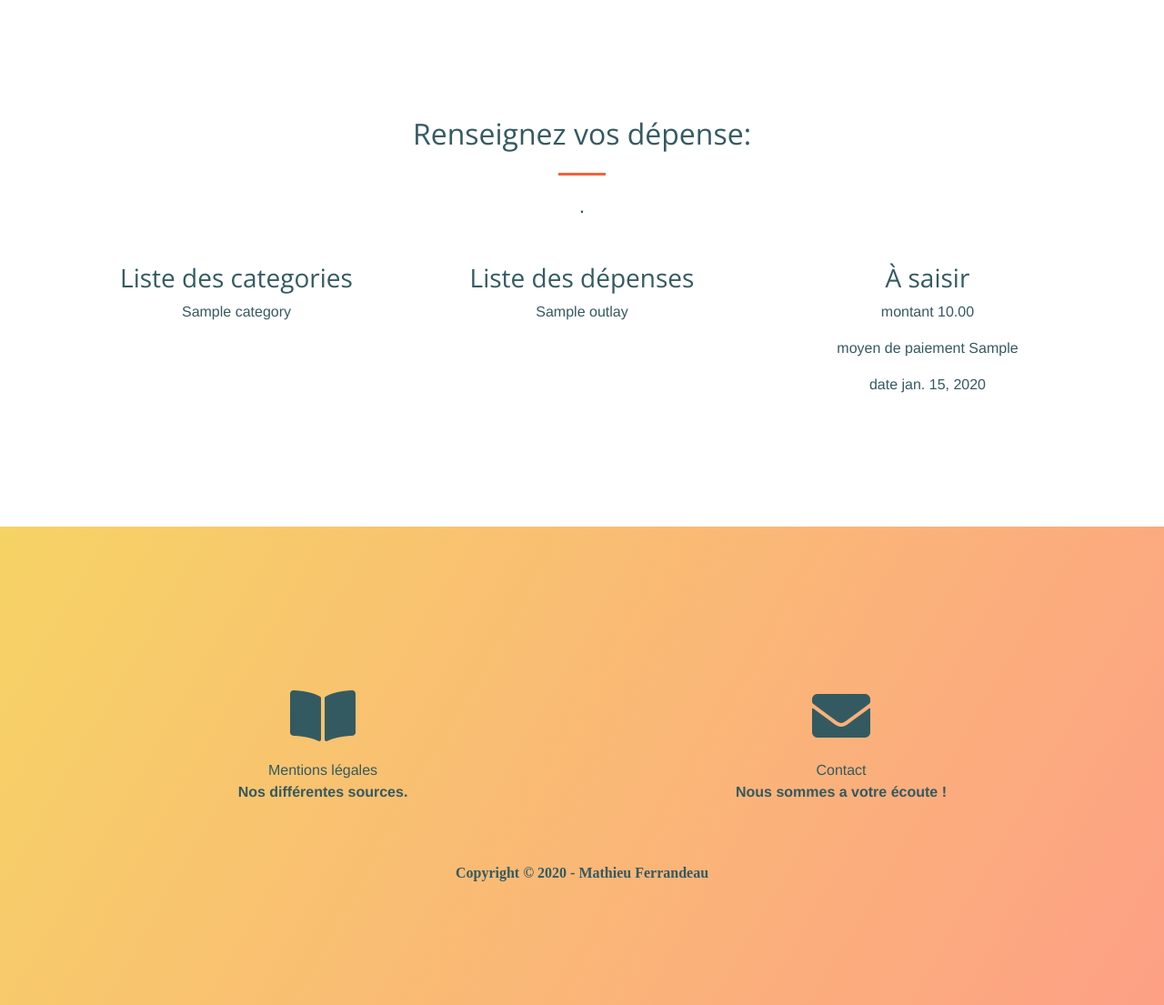
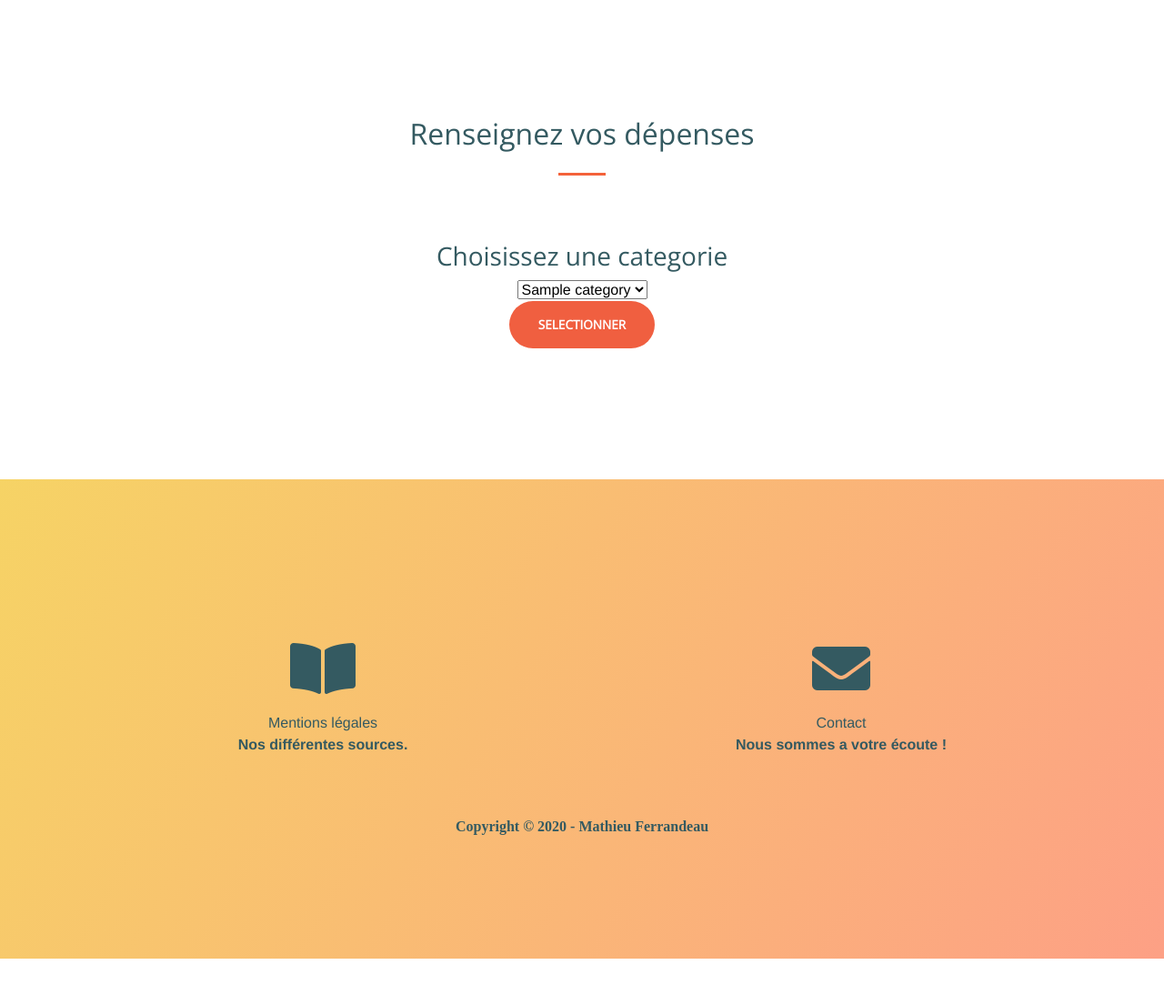
Before and after one commit to MathieuFerrandeau/Project13, a Django app: page /record-outlay/ in a window 1280 px wide. Shown: the part 300-1405 px from the top of the page at 91% size. After the commit the page ends 1354 px from the top, so only its background shows below. Run offline with Django 3.2, Linux system fonts and the light colour scheme; a user stored in the database is signed in; tables that the repository leaves empty hold one stand-in row (values such as "Sample post"); some libraries are stand-ins or nearby versions; some web fonts are replaced.

Commit message:
always on record_outlay

```diff
--- a/oc13/core/templates/core/base.html
+++ b/oc13/core/templates/core/base.html
@@ -49,7 +49,7 @@
             <a href="{% url 'spent:bills' %}"> <i class="fas fa-file-invoice-dollar fa-2x" data-toggle="tooltip" title="Mes factures"></i></a>
           </li>
           <li class="nav-item icon">
-            <a href="{% url 'spent:record_expenses' %}"> <i class="fas fa-plus fa-2x" data-toggle="tooltip" title="Dépenses à saisir"></i></a>
+            <a href="{% url 'spent:record_outlay' %}"> <i class="fas fa-plus fa-2x" data-toggle="tooltip" title="Dépenses à saisir"></i></a>
           </li>
           <li class="nav-item icon">
              <a href="{% url 'registration:account' %}"> <i class="fas fa-user-edit fa-2x" data-toggle="tooltip" title="Mon Profile" ></i></a>
--- a/oc13/spent/templates/spent/record_outlay.html
+++ b/oc13/spent/templates/spent/record_outlay.html
@@ -6,40 +6,120 @@
       <div class="container">
         <div class="row">
           <div class="col-lg-12 text-center">
-            <h2 class="section-heading">Renseignez vos dépense:</h2>
+            <h2 class="section-heading">Renseignez vos dépenses</h2>
             <hr class="divider my-4">
-            <p class="text-muted mb-0"><strong>.</strong></p>
           </div>
         </div>
       </div>
       <div class="container">
         <div class="row">
+            {% if outlay %}
+          <div class="col-lg-6 col-md-9 text-center">
+              <div class="service-box mt-5 mx-auto">
+              <h3>Choisissez une categorie</h3>
+              <form id="cat_form"  action="{% url 'spent:record_outlay' %}" method="get" accept-charset="utf-8">
+                <select id="cat_id" name="cat_list">
+		        {% for all_categories in categories %}
+                  <option value="{{all_categories.id}}">{{all_categories.name}}</option>
+		        {% endfor %}
+                  </select>
+                  <button class="btn btn-primary btn-xl mt-50" type="submit">Selectionner</button>
+                 <div class="form-group">
+            </div>
+                </form>
+            </div>
+          </div>
+            {% elif outlay_selected %}
             <div class="col-lg-4 col-md-9 text-center">
               <div class="service-box mt-5 mx-auto">
-              <h3>Liste des categories</h3>
+              <h3>Choisissez une categorie</h3>
+              <form id="cat_form"  action="{% url 'spent:record_outlay' %}" method="get" accept-charset="utf-8">
+                <select id="cat_id" name="cat_list">
 		        {% for all_categories in categories %}
-		                <p><a href="/">{{all_categories.name}}</a></p>
+                  <option value="{{all_categories.id}}">{{all_categories.name}}</option>
 		        {% endfor %}
+                  </select>
+                 <div class="form-group">
+                <button class="btn btn-primary btn-xl mt-50" type="submit">Selectionner</button>
+            </div>
+                </form>
             </div>
           </div>
+              {% else %}
+               <div class="col-lg-12 col-md-9 text-center">
+            <div class="service-box mt-5 mx-auto">
+              <h3>Choisissez une categorie</h3>
+              <form id="cat_form"  action="{% url 'spent:record_outlay' %}" method="get" accept-charset="utf-8">
+                <select id="cat_id" name="cat_list">
+		        {% for all_categories in categories %}
+                  <option value="{{all_categories.id}}">{{all_categories.name}}</option>
+		        {% endfor %}
+                  </select>
+                 <div class="form-group">
+                <button class="btn btn-primary btn-xl mt-50" type="submit">Selectionner</button>
+            </div>
+                </form>
+            </div>
+          </div>
+            {% endif %}
+          {% if outlay %}
+          <div class="col-lg-6 col-md-9 text-center">
+            <div class="service-box mt-5 mx-auto">
+              <h3>Choisissez une dépense</h3>
+               <form id="outlay_form"  action="{% url 'spent:record_outlay' %}" method="get" accept-charset="utf-8">
+                <select id="outlay_list" name="outlay_list">
+		        {% for outlay_cat_selected in outlay %}
+                  <option value="{{outlay_cat_selected.id}}">{{outlay_cat_selected.name}}</option>
+		        {% endfor %}
+                  </select>
+                   <div class="form-group">
+                <button class="btn btn-primary btn-xl mt-50" type="submit">Selectionner</button>
+            </div>
+                </form>
+            </div>
+          </div>
+            {% elif outlay_selected %}
           <div class="col-lg-4 col-md-9 text-center">
             <div class="service-box mt-5 mx-auto">
-              <h3>Liste des dépenses</h3>
-		        {% for all_outlay in outlay %}
-		                <p><a href="/">{{all_outlay.name}}</a></p>
+              <h3>Choisissez une dépense</h3>
+               <form id="outlay_form"  action="{% url 'spent:record_outlay' %}" method="get" accept-charset="utf-8">
+                <select id="outlay_list" name="outlay_list">
+		        {% for outlay_cat_selected in outlay %}
+                  <option value="{{outlay_cat_selected.id}}">{{outlay_cat_selected.name}}</option>
 		        {% endfor %}
+                  </select>
+                   <div class="form-group">
+                <button class="btn btn-primary btn-xl mt-50" type="submit">Selectionner</button>
+            </div>
+                </form>
             </div>
           </div>
+                       {% endif %}
+          {% if outlay_selected %}
           <div class="col-lg-4 col-md-9 text-center">
             <div class="service-box mt-5 mx-auto">
-              <h3>À saisir</h3>
-		        {% for all_outlay in outlay %}
-		                <p>montant <a href="/">{{all_outlay.amount}}</a></p>
-                        <p>moyen de paiement <a href="/">{{all_outlay.payment_method}}</a></p>
-                        <p>date <a href="/">{{all_outlay.payment_date}}</a></p>
+              <h3>Choisissez une dépense</h3>
+               <form method="post" action=".">
+                   <div class="fieldWrapper my-label">
+                       <p>Montant <a href="/">{{outlay_selected.amount}}</a></p>
+                       <p>Moyen de paiement <a href="/">{{outlay_selected.amount}}</a></p>
+                       <form method="post">{% csrf_token %}
+        <fieldset class="form-group">
+            </fieldset>
+        {% for field in RecordOutlayForm %}
+            <div class="fieldWrapper my-label">
+                <p>
+                {{field.label_tag}}
+                {{field}}
+            </p>
         {% endfor %}
+                   <div class="form-group">
+                <button class="btn btn-primary btn-xl mt-50" type="submit">Enregistrer</button>
+            </div>
+                </form>
             </div>
           </div>
+            {% endif %}
     </section>
 
 {% endblock content %}
--- a/oc13/spent/urls.py
+++ b/oc13/spent/urls.py
@@ -6,6 +6,6 @@ from . import views
 app_name = 'spent'
 urlpatterns = [
     path('expense-history/', views.expense_history_view, name='expense_history'),
-    path('record-outlay/', views.record_outlay_view, name='record_expenses'),
+    path('record-outlay/', views.record_outlay_view, name='record_outlay'),
     path('factures/', views.bills_view, name='bills'),
 ]
--- a/oc13/spent/views.py
+++ b/oc13/spent/views.py
@@ -1,20 +1,37 @@
 from django.shortcuts import render
+from django.contrib.auth.decorators import login_required
+from .forms import RecordOutlayForm
 from .models import Category, Outlay
 # Create your views here.
 def expense_history_view(request):
     """expense_history_view"""
     return render(request, 'spent/expense_history.html')
 
+@login_required
 def record_outlay_view(request):
     """e"""
     all_categories = Category.objects.all()
-    all_outlay = Outlay.objects.all()
+    cat_user_selection = request.GET.get('cat_list')
+    outlay_cat_selected = Outlay.objects.filter(category=cat_user_selection)
+    print(outlay_cat_selected)
+    outlay_user_selection = request.GET.get('outlay_list')
+    if outlay_user_selection:
+        selected_outlay = Outlay.objects.get(id=outlay_user_selection)
+        print(selected_outlay)
+        print('on est la')
+        if request.method == 'POST':
+            form = RecordOutlayForm(request.POST)
+            if form.is_valid():
+                form.save()
+        return render(request, 'spent/record_outlay.html', {'categories': all_categories,
+                                                            'outlay': outlay_cat_selected,
+                                                            'outlay_selected': selected_outlay
+                                                            })
+    else:
 
-
-
-
-    return render(request, 'spent/record_outlay.html', {'categories': all_categories,
-                                                        'outlay': all_outlay})
+        return render(request, 'spent/record_outlay.html', {'categories': all_categories,
+                                                            'outlay': outlay_cat_selected,
+                                                            })
 
 def bills_view(request):
     """e"""
```
Also changed, not shown: oc13/spent/forms.py (+8 -0 lines). Lines whose indentation alone changed are shown as unchanged.
